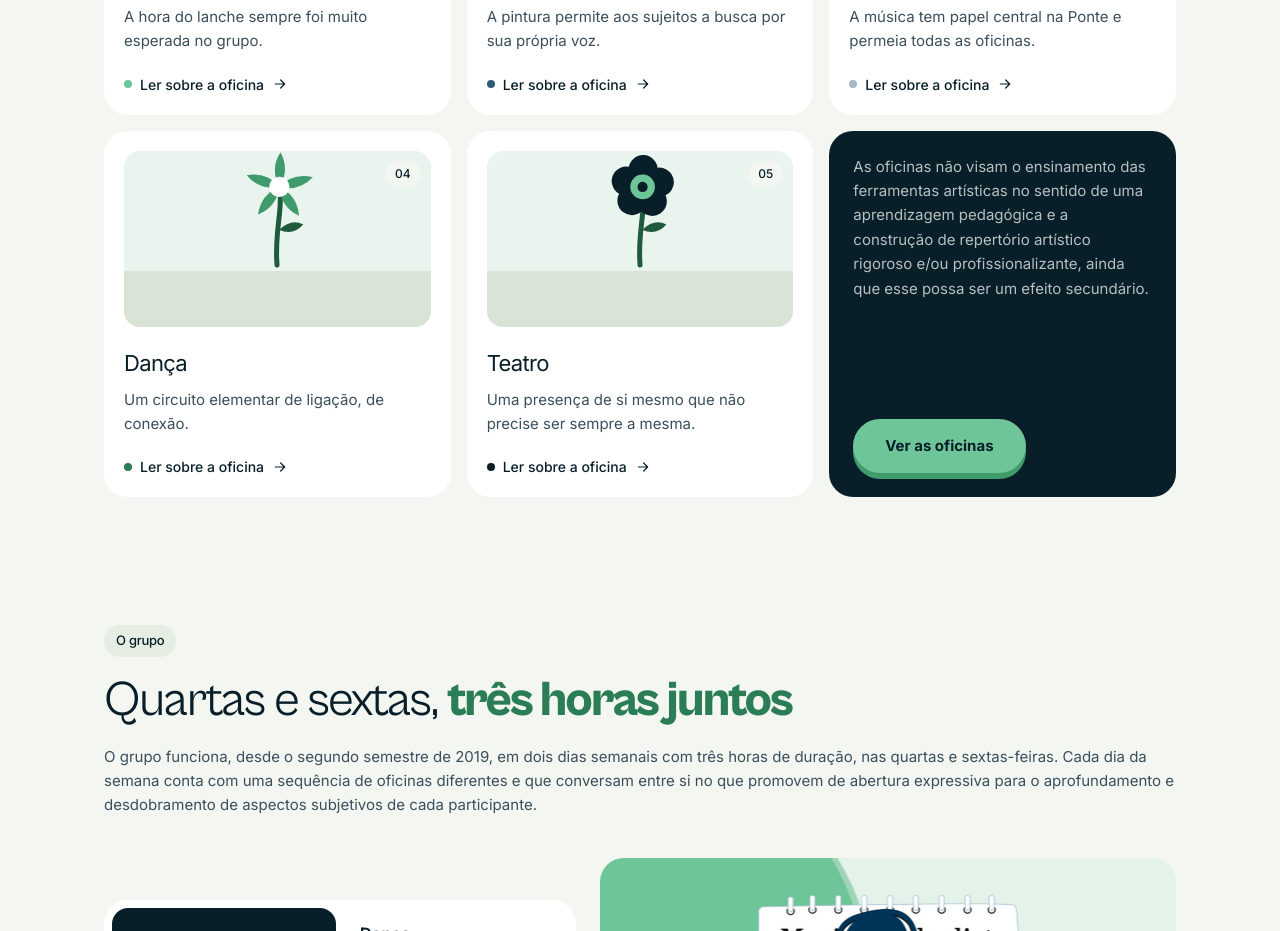
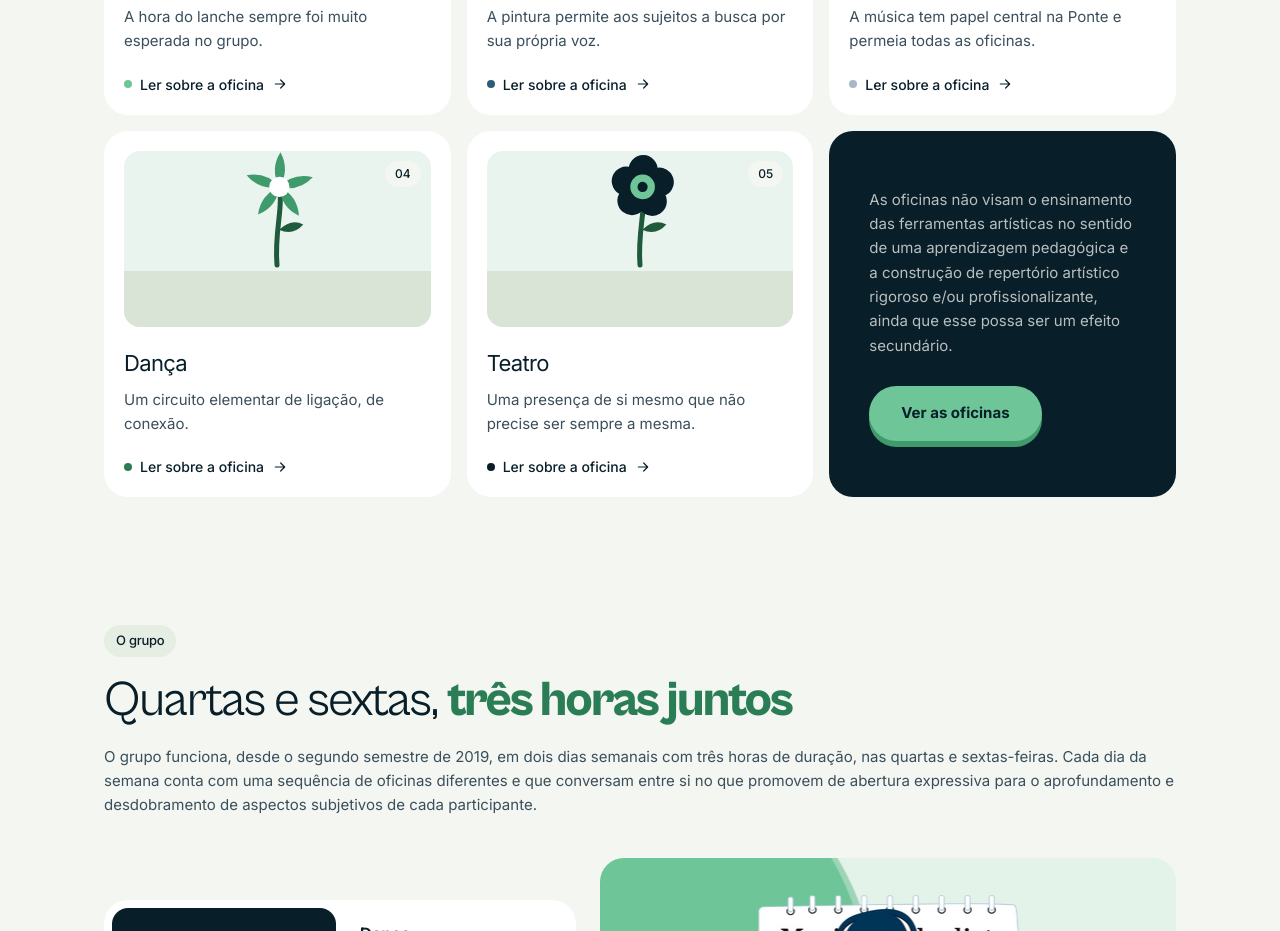
Before and after one commit to jnjr86/equipe-ponte_claude, a Next.js app: page / in a window 1280 px wide. Shown: the part 2240-3171 px from the top of the page. Built offline with nearby package versions, Linux system fonts and the light colour scheme.

Commit message:
Home: box escuro das oficinas com mais respiro e texto junto do botão
Co-Authored-By: Claude Opus 5.5 <noreply@anthropic.com>

```diff
--- a/app/page.tsx
+++ b/app/page.tsx
@@ -65,7 +65,7 @@ export default function HomePage() {
             {oficinas.map((o, i) => (
               <GardenCard key={o.id} id={o.id} index={i} name={o.name} lead={o.lead} href={`/oficinas#${o.id}`} />
             ))}
-            <Reveal className="flex flex-col justify-between gap-6 rounded-3xl bg-ink p-6 text-paper sm:col-span-2 lg:col-span-1">
+            <Reveal className="flex flex-col justify-center gap-7 rounded-3xl bg-ink p-8 text-paper sm:col-span-2 sm:p-10 lg:col-span-1">
               <p className="text-[15px] leading-relaxed text-paper/75">{home.notPedagogic}</p>
               <Button href="/oficinas" variant="light" className="self-start">
                 Ver as oficinas
```
